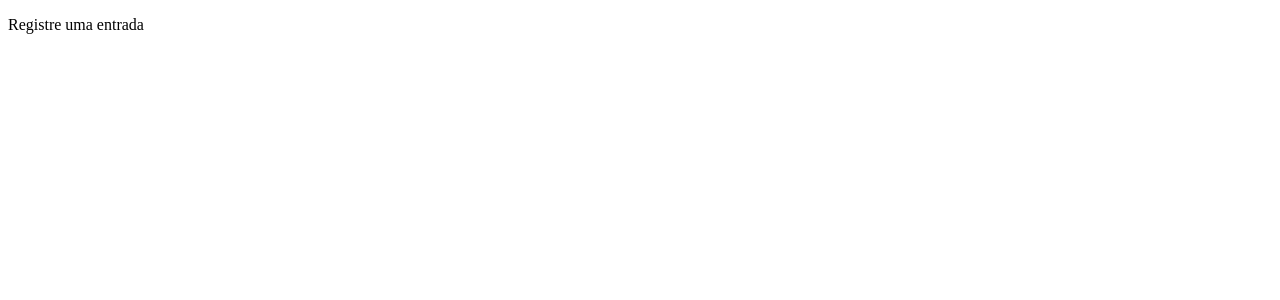
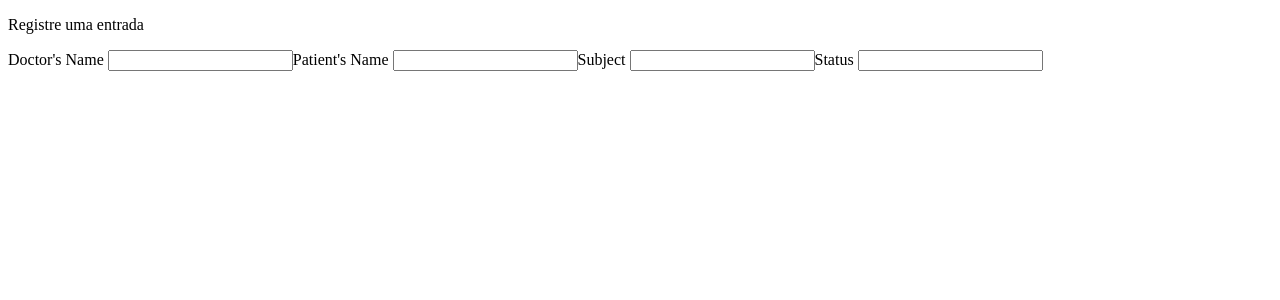
Before and after one commit to gabrielcelligoi/yoog, a React (Create React App) app in the folder client/: page /register in a window 1280 px wide. Shown: the top 300 px of the page. Built offline with nearby package versions, Linux system fonts and the light colour scheme.

Commit message:
start form on register page

```diff
--- a/client/src/pages/Register/index.js
+++ b/client/src/pages/Register/index.js
@@ -1,7 +1,25 @@
+import './register.css';
+
 function Register() {
   return(
     <div>
       <p>Registre uma entrada</p>
+      <form>
+        <label htmlFor='doctor_name'>Doctor's Name </label>
+        <input type="text" id="doctor_name"></input>
+
+        <label htmlFor='patient_name'>Patient's Name </label>
+        <input type="text" id="patient_name"></input>
+
+        <label htmlFor='subject'>Subject </label>
+        <input type="text" id="subject"></input>
+
+        <label htmlFor='status'>Status </label>
+        <input type="text" id="status"></input>
+
+
+
+      </form>
     </div>
   )
 }
--- /dev/null
+++ b/client/src/pages/Register/register.css
@@ -0,0 +1 @@
+/*# sourceMappingURL=register.css.map */
```
Also changed, not shown: client/src/pages/Register/register.scss (added), 1 other file (tests, documents, lock files or other folders).
